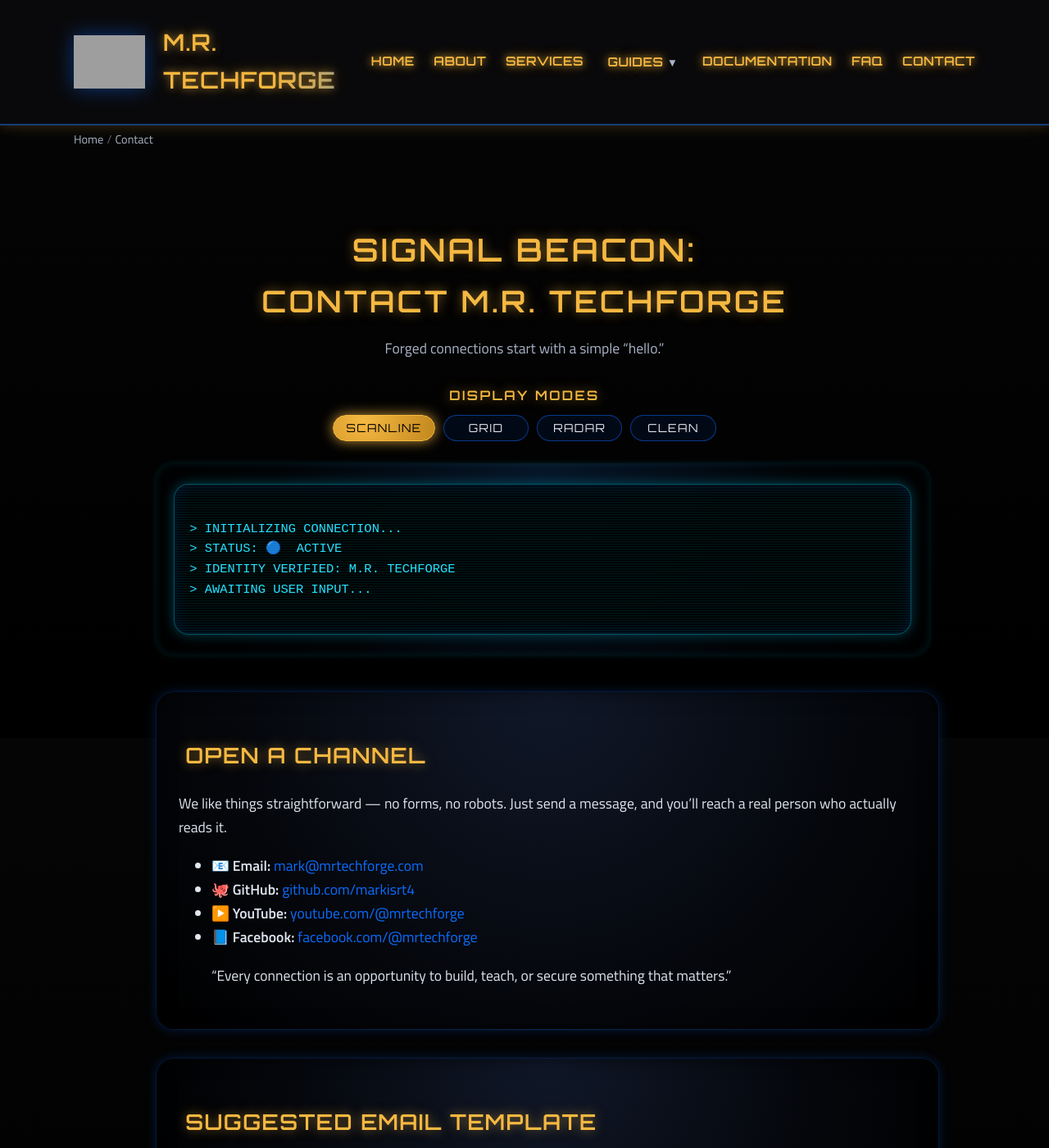
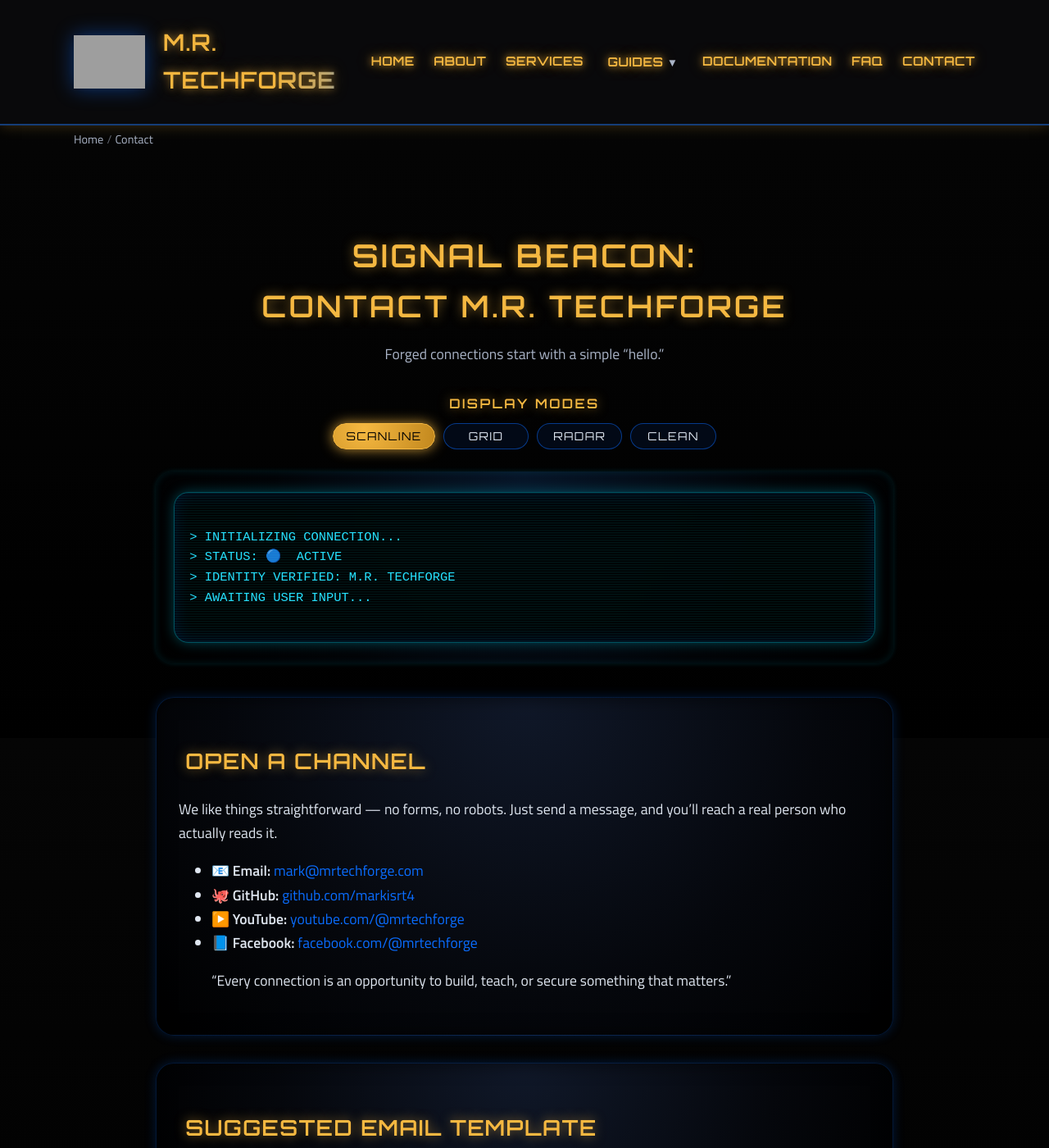
Before and after one commit to markisrt4/mrtechforge.github.io, a Jekyll site: the page built from contact.md, in a window 1280 px wide and 1400 px high. Shown: the whole window at 82% size. Built offline with Jekyll 4.4.1, drawn with Linux system fonts in a browser that asks for light colours; grey boxes are pictures that could not be loaded.

Commit message:
Update _pages-contact.scss

```diff
--- a/_sass/_pages-contact.scss
+++ b/_sass/_pages-contact.scss
@@ -1,13 +1,13 @@
 /* =========================================================
-   CONTACT PAGE — FORGE STYLE (FULL + FIXED)
+   CONTACT PAGE — FORGE STYLE (CENTERED + TIGHTENED)
    ========================================================= */
 
 .forge-contact-page {
-  padding: 2rem 1.2rem 3.5rem;
-  margin-left: auto;
-  margin-right: auto;
+  padding: 2.4rem 1.4rem 3.2rem;
+  margin: 0 auto;
   width: 100%;
-  max-width: 900px;
+  max-width: 1100px;            /* align with site content width */
+  box-sizing: border-box;
 }
 
 /* =========================================================
@@ -16,7 +16,7 @@
 
 .forge-contact-page .page-intro {
   text-align: center;
-  margin-bottom: 1.8rem;
+  margin-bottom: 2rem;
 }
 
 .forge-contact-page .page-intro h1 {
@@ -27,7 +27,6 @@
   margin: 0 0 0.75rem;
   color: var(--forge-hotmetal);
 
-  /* FIX: Prevent breaks like “TechForg e” */
   white-space: normal !important;
   word-break: keep-all !important;
   overflow-wrap: break-word !important;
@@ -58,11 +57,10 @@
    ========================================================= */
 
 .forge-terminal-modes {
-  margin: 1.5rem auto 1rem;
+  margin: 1.6rem auto 1.2rem;
   text-align: center;
   max-width: 900px;
-  padding-left: 0 !important;
-  padding-right: 0 !important;
+  box-sizing: border-box;
 }
 
 .forge-terminal-modes .modes-heading {
@@ -105,16 +103,17 @@
 }
 
 /* =========================================================
-   TERMINAL PANELS — Reduced glow, centered, no overflow
+   TERMINAL PANELS — centered, no overflow
    ========================================================= */
 
 .forge-terminal-panel {
   position: relative;
-  margin: 1.6rem auto 2.6rem;
+  margin: 1.6rem auto 2.4rem;
   padding: 1.5rem 1.3rem;
   border-radius: 22px;
   max-width: 900px;
-  width: min(100%, 900px);
+  width: 100%;
+  box-sizing: border-box;
 
   background: radial-gradient(circle at top, #071629 0%, #020407 60%, #000 100%);
   box-shadow:
@@ -122,11 +121,7 @@
     0 0 10px rgba(0, 184, 212, 0.12) inset;
 
   overflow: hidden;
-
-  /* FIX: Prevent right-shift caused by flex inheritance */
   display: block !important;
-  margin-left: auto !important;
-  margin-right: auto !important;
 }
 
 .forge-terminal-screen {
@@ -140,9 +135,9 @@
     0 0 15px rgba(0, 184, 212, 0.35),
     0 0 20px rgba(0, 20, 60, 0.7) inset;
 
-  /* FIX: No more overflow */
   overflow-x: auto !important;
   max-width: 100% !important;
+  box-sizing: border-box;
 }
 
 .forge-terminal-screen code {
@@ -231,15 +226,16 @@
 }
 
 /* =========================================================
-   FORGE CARDS — centered, wider, no right drift
+   FORGE CARDS — centered, unified width
    ========================================================= */
 
 .forge-contact-page .forge-card {
   margin: 2rem auto !important;
   padding: 2rem 1.6rem;
   border-radius: 22px;
-  max-width: 960px;
-  width: min(100%, 960px);
+  max-width: 900px;
+  width: 100%;
+  box-sizing: border-box;
 
   background: radial-gradient(circle at top, #101829 0%, #05070c 60%, #000 100%);
   box-shadow:
@@ -252,15 +248,16 @@
 }
 
 /* =========================================================
-   LOCATION COORDINATE PLATE — No SVG, clean blueprint
+   LOCATION COORDINATE PLATE — clean blueprint
    ========================================================= */
 
 .forge-location-card {
   margin: 2.2rem auto 0 !important;
   padding: 2rem 1.6rem 2.4rem;
   border-radius: 24px;
-  max-width: 960px;
-  width: min(100%, 960px);
+  max-width: 900px;
+  width: 100%;
+  box-sizing: border-box;
   text-align: center;
 
   background: radial-gradient(circle at top, #071c32 0%, #02050b 65%, #000 100%);
@@ -300,9 +297,8 @@
     inset 0 0 18px rgba(0, 50, 80, 0.9);
 
   color: #cfefff;
-
-  /* FIX: prevent right shift */
   display: block !important;
+  box-sizing: border-box;
 }
 
 .forge-location-plate .plate-line {
@@ -330,3 +326,35 @@
   max-width: 640px;
   margin: 0 auto;
 }
+
+/* =========================================================
+   RESPONSIVE TWEAKS
+   ========================================================= */
+
+@media (max-width: 768px) {
+  .forge-contact-page {
+    padding: 2rem 1.1rem 2.7rem;
+  }
+
+  .forge-contact-page .forge-card {
+    padding: 1.6rem 1.3rem;
+  }
+}
+
+@media (max-width: 640px) {
+  .forge-contact-page {
+    padding: 1.8rem 1rem 2.4rem;
+  }
+
+  .forge-contact-page .forge-card {
+    text-align: center; /* friendlier on small screens */
+  }
+
+  .forge-location-plate .plate-line {
+    gap: 0.4rem;
+  }
+
+  .plate-line.indent {
+    padding-left: 96px;
+  }
+}
```
